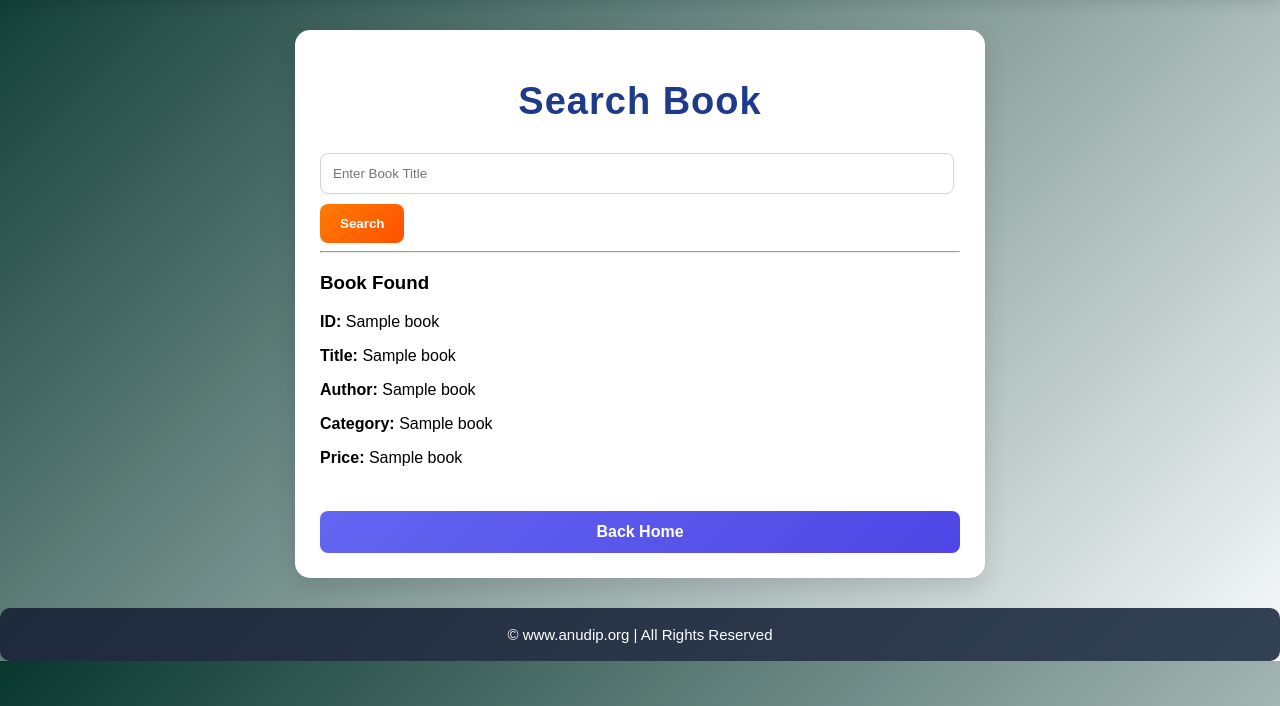
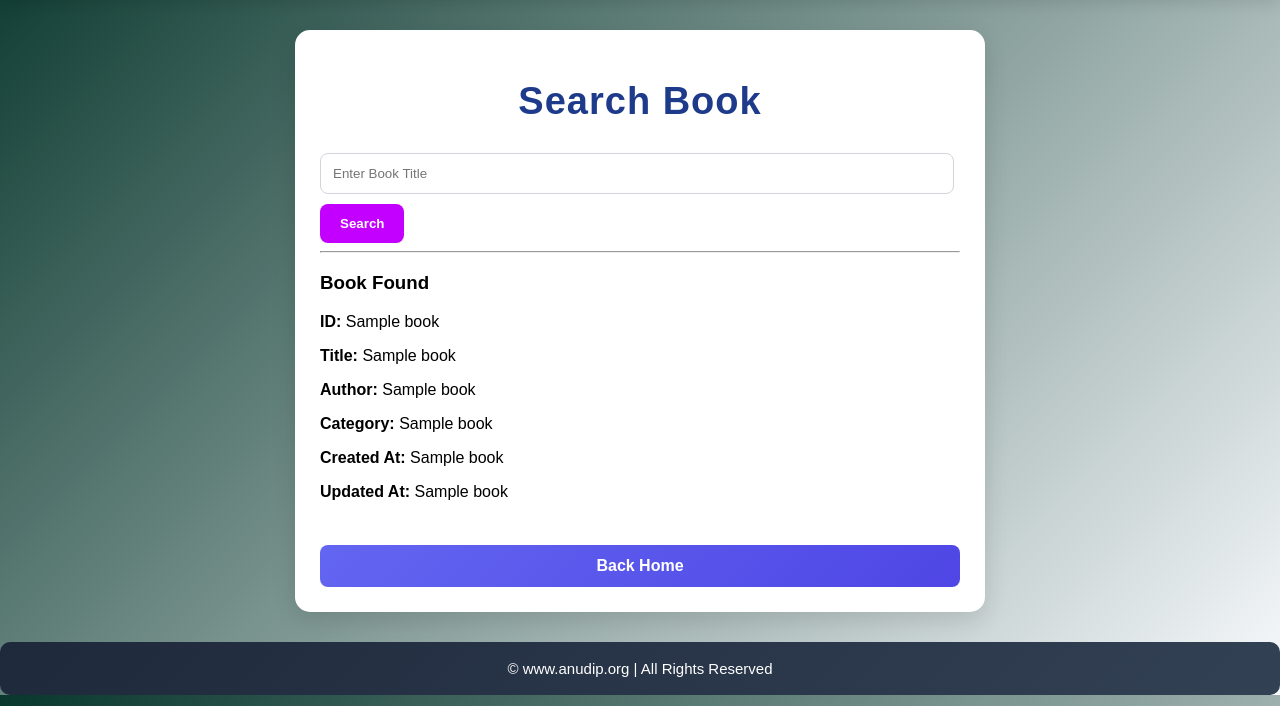
Before and after one commit to rupalijain1712/BookManagementSystem, a Flask app: template templates/search_book.html in a window 1280 px wide. Shown: the part 94-800 px from the top of the page. Run offline with Flask 3, Linux system fonts and the light colour scheme; the template is opened without the code that fills it: most values are stand-ins (such as "Sample title", 1, 10 or a date in 2020).

Commit message:
Committed: 01:48

```diff
--- a/app.py
+++ b/app.py
@@ -31,7 +31,6 @@ def add():
             request.form["title"],
             request.form["author"],
             request.form["category"],
-            request.form["price"]
         )
 
         return render_template(
@@ -61,16 +60,17 @@ def view():
 def search():
 
     book = None
+    search_query = None
 
     if request.method == "POST":
 
-        book = search_book(
-            request.form["title"]
-        )
+        search_query = request.form["title"]
+        book = search_book(search_query)
 
     return render_template(
         "search_book.html",
-        book=book
+        book=book,
+        searched_title=search_query
     )
 
 
@@ -86,7 +86,6 @@ def update():
             request.form["title"],
             request.form["author"],
             request.form["category"],
-            request.form["price"]
         )
 
         return render_template(
--- a/database.py
+++ b/database.py
@@ -1,3 +1,5 @@
+
+
 """
 Database Layer
 All SQLite operations
@@ -35,7 +37,9 @@ def create_tables():
 
         category TEXT,
 
-        price REAL
+        created_at DATETIME DEFAULT (datetime('now', '+5 hours', '+30 minutes')),
+
+        updated_at DATETIME DEFAULT (datetime('now', '+5 hours', '+30 minutes'))
     )
     """)
 
@@ -56,17 +60,17 @@ def create_tables():
     conn.close()
 
 
-def add_book(title, author, category, price):
+def add_book(title, author, category):
 
     conn = get_connection()
 
     conn.execute(
         """
         INSERT INTO books
-        (title,author,category,price)
-        VALUES(?,?,?,?)
+        (title,author,category)
+        VALUES(?,?,?)
         """,
-        (title, author, category, price)
+        (title, author, category)
     )
 
     conn.commit()
@@ -93,7 +97,7 @@ def search_book(title):
     conn = get_connection()
 
     cursor = conn.execute(
-        "SELECT * FROM books WHERE title=?",
+        "SELECT * FROM books WHERE title LIKE ?",
         (title,)
     )
 
@@ -108,8 +112,8 @@ def update_book(
         book_id,
         title,
         author,
-        category,
-        price):
+        category
+        ):
 
     conn = get_connection()
 
@@ -119,14 +123,13 @@ def update_book(
         SET title=?,
             author=?,
             category=?,
-            price=?
+            updated_at = datetime('now', '+5 hours', '+30 minutes')
         WHERE id=?
         """,
         (
             title,
             author,
             category,
-            price,
             book_id
         )
     )
--- a/static/style.css
+++ b/static/style.css
@@ -107,7 +107,7 @@ input:focus {
 }
 
 button {
-  background: linear-gradient(135deg, #ff7b00, #ff5100);
+  background: linear-gradient(135deg, #c300ff, #c300ff);
   color: white;
   border: none;
   padding: 12px 20px;
--- a/templates/search_book.html
+++ b/templates/search_book.html
@@ -61,11 +61,13 @@
 
             <p><b>Category:</b> {{ book[3] }}</p>
 
-            <p><b>Price:</b> {{ book[4] }}</p>
+            <p><b>Created At:</b> {{ book[4] }}</p>
 
-            {% elif searched %}
+            <p><b>Updated At:</b> {{ book[5] }}</p>
+
+            {% elif searched_title %}
             <hr>
-            <h3>No book found with this name.</h3>
+            <h3>No book found with the name "{{ searched_title }}"</h3>
 
             {% endif %}
 
--- a/templates/update_book.html
+++ b/templates/update_book.html
@@ -56,11 +56,6 @@
                                    placeholder="New Category"
                             >
 
-                            <input type="number"
-                                   step="0.01"
-                                   name="price"
-                                   placeholder="New Price"
-                            >
 
                             <button type="submit">
                             Update Book
--- a/templates/view_books.html
+++ b/templates/view_books.html
@@ -38,7 +38,8 @@
                     <th>Title</th>
                     <th>Author</th>
                     <th>Category</th>
-                    <th>Price</th>
+                    <th>Created At</th>
+                    <th>Updated At</th>
                 </tr>
 
                 {% for book in books %}
@@ -49,6 +50,7 @@
                     <td>{{ book[2] }}</td>
                     <td>{{ book[3] }}</td>
                     <td>{{ book[4] }}</td>
+                    <td>{{ book[5] }}</td>
                 </tr>
 
                 {% endfor %}
```
Also changed, not shown: templates/add_book.html (+6 -8 lines), books.db.
